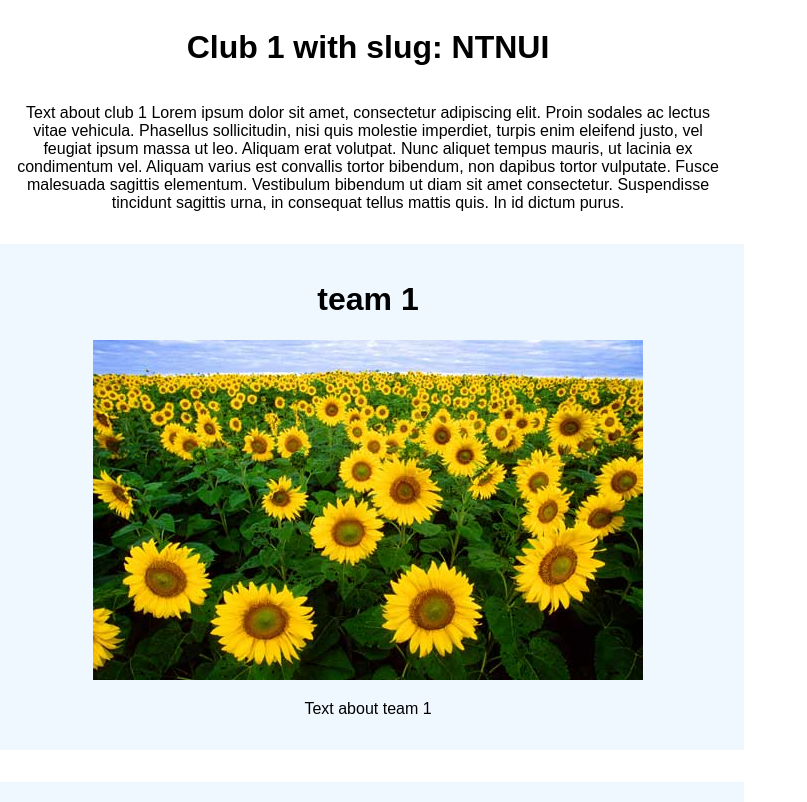
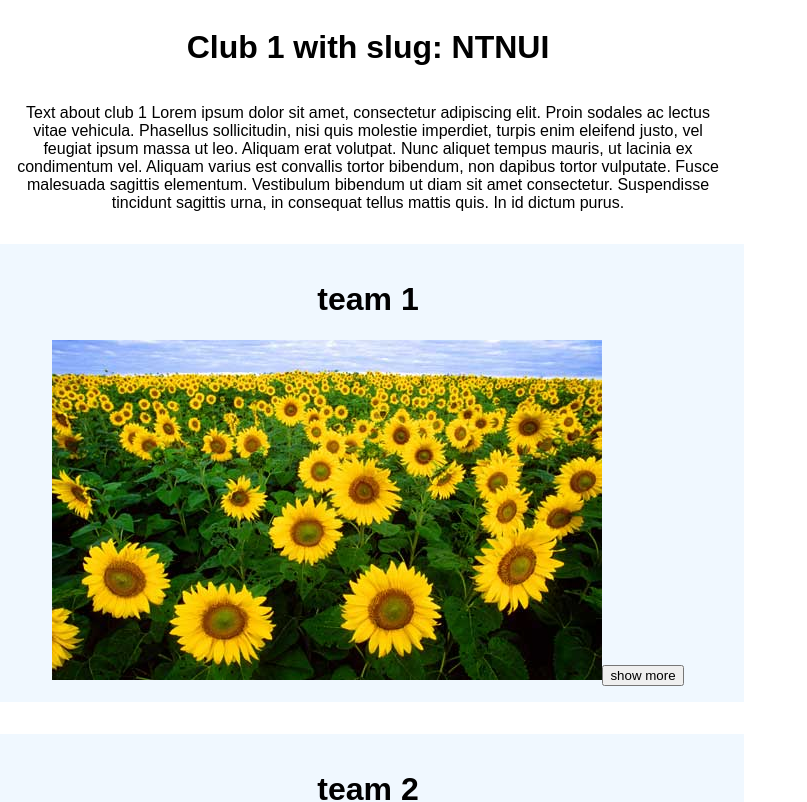
Before and after one commit to Studentidrettsforbundet/studentidrett-frontend, a React (Create React App) app: page /Fotball/Fotball/NTNUI in a window 1280 px wide. Shown: the top 802 px of the page, without its empty margins (0-807 px from the left). Built offline with nearby package versions, Linux system fonts and the light colour scheme.

Commit message:
added view team info functionality

```diff
--- a/src/components/ClubOverview/ClubOverview.tsx
+++ b/src/components/ClubOverview/ClubOverview.tsx
@@ -1,4 +1,4 @@
-import React from 'react';
+import React, { useState } from 'react';
 import { useParams } from 'react-router';
 import ClubInfo from '../TeamInfo/TeamInfo';
 import './ClubOverview.css';
@@ -11,6 +11,14 @@ const ClubOverview = () => {
             .then(res =>res.json())
         const club = clubInfo.clubs
     */
+
+    const [showInfo, setShowInfo] = useState(false);
+
+    function changeShowInfo(showInfo: boolean) {
+        setShowInfo(showInfo);
+    }
+
+
     const clubInfo = {
         name: `Club 1 with slug: ${clubSlug}`,
         text:
@@ -23,7 +31,7 @@ const ClubOverview = () => {
     };
 
     const listItems = clubInfo.teams.map((team) => (
-        <ClubInfo key={team.name} name={team.name} text={team.text} img={team.img} />
+        <ClubInfo key={team.name} name={team.name} text={team.text} img={team.img} showInfo={changeShowInfo} />
     ));
 
     return (
--- a/src/components/TeamInfo/TeamInfo.tsx
+++ b/src/components/TeamInfo/TeamInfo.tsx
@@ -1,12 +1,24 @@
-import React from 'react';
+import React, { useState } from 'react';
 import './TeamInfo.css';
 
-const ClubInfo = (props: { name: string; img: string; text: string }) => {
+const ClubInfo = (props: { name: string; img: string; text: string, showInfo: Function }) => {
+
+    var [showInfo, setShowInfo] = useState(false);
+
+    if (showInfo == true) {
+        return (
+            <div className="info">
+                <h1>{props.name}</h1>
+                <img className="teamImg" src={require(`../../assets/${props.img}.png`)} alt="team img" />
+                <p>{props.text}</p>
+                <button onClick={() => setShowInfo(false)}> show less </button>
+            </div>);
+        }
     return (
         <div className="info">
             <h1>{props.name}</h1>
             <img className="teamImg" src={require(`../../assets/${props.img}.png`)} alt="team img" />
-            <p>{props.text}</p>
+            <button onClick={() => setShowInfo(true)}> show more </button>
         </div>
     );
 };
```
